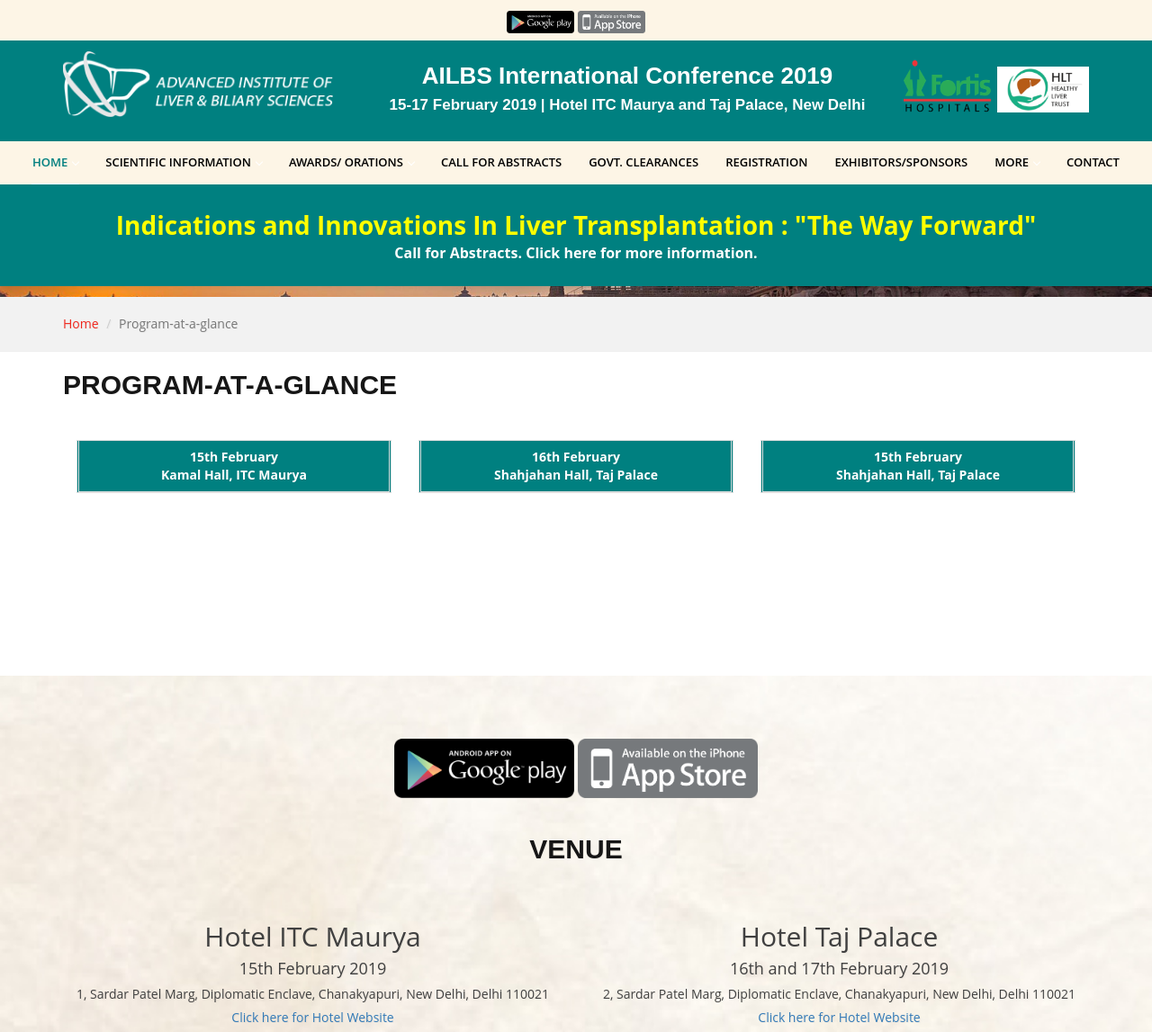
After one commit to dotslash227/ailbs-website, a Django app: page /program-glance in a window 1280 px wide; the page is wider, and only the part inside the window is pictured. The commit adds this page. Shown: the top 1147 px of that part at 90% size. Run offline with Django 3.2, Linux system fonts and the light colour scheme; data that the repository does not hold is empty; some libraries are stand-ins or nearby versions.

Commit message:
program at a glance

```diff
--- /dev/null
+++ b/templates/glance.html
@@ -0,0 +1,78 @@
+{% extends "base.html" %}
+{% block title %}Program-at-a-glance{% endblock title %}
+
+{% block content %}
+<section class="banner inner_banner" style="background-image: url('../../static/img/banner/banner_slide_02.jpg')"></section>
+<!--//END Banner -->
+<!--//END Banner -->
+<div class="breadcrumb_main">
+    <div class="container">
+        <ol class="breadcrumb">
+            <li class="breadcrumb-item"><a href="{% url "web:index" %}">Home</a></li>
+            <li class="breadcrumb-item active">Program-at-a-glance</li>
+        </ol>
+    </div>
+</div>
+
+<section class="content_area">
+    <div class="container">
+        <div class="main_heading clearfix">
+            <h2>Program-at-a-glance</h2>
+        </div>
+        <div class="row">
+            <div class="col-md-12">
+                <div class="col-md-4">
+                    <table class="table table-bordered">
+                        <tbody>
+                            <tr style="background-color:teal; color:white; font-weight: bold;">
+                                <td style="text-align: center;"><b>15th February<br />Kamal Hall, ITC Maurya</b></td>
+                            </tr>
+                            {% for each in a1 %}
+                            {% if forloop.counter|divisibleby:2 %}
+                            <tr style="background-color:teal; color:white;">
+                            {% else %}<tr>{% endif %}
+                                <td><b>{{each.time_range|upper}}</b> - {{each.title}}</td>
+                            </tr>
+                            {% endfor %}
+                        </tbody>
+                    </table>
+                </div>
+                <div class="col-md-4">
+                    <table class="table table-bordered">
+                        <tbody>
+                            <tr style="background-color:teal; color:white; font-weight: bold;">
+                                <td style="text-align: center;"><b>16th February<br />Shahjahan Hall, Taj Palace</b></td>
+                            </tr>
+                            {% for each in a2 %}
+                            {% if forloop.counter|divisibleby:2 %}
+                            <tr style="background-color:teal; color:white;">
+                            {% else %}<tr>{% endif %}
+                                <td><b>{{each.time_range|upper}}</b> - {{each.title}}</td>
+                            </tr>
+                            {% endfor %}
+                        </tbody>
+                    </table>
+                </div>
+                <div class="col-md-4">
+                    <table class="table table-bordered">
+                        <tbody>
+                            <tr style="background-color:teal; color:white; font-weight: bold;">
+                                <td style="text-align: center;"><b>15th February<br />Shahjahan Hall, Taj Palace</b></td>
+                            </tr>
+                            {% for each in a3 %}
+                            {% if forloop.counter|divisibleby:2 %}
+                            <tr style="background-color:teal; color:white;">
+                            {% else %}<tr>{% endif %}
+                                <td><b>{{each.time_range|upper}}</b> - {{each.title}}</td>
+                            </tr>
+                            {% endfor %}
+                        </tbody>
+                    </table>
+                </div>
+            </div>
+        </div>
+    </div>
+</section>
+
+
+{% endblock content %}
--- a/templates/header.html
+++ b/templates/header.html
@@ -50,7 +50,11 @@
                                     <li><a href="/pages/conference-highlights/">Conference Highlights</a></li>
                                     <li><a href="/pages/workshops/">Workshops</a></li>
                                     <li><a href="/pages/symposium/">Symposium</a></li>
-                                    <li><a href="/pages/scientific-program/">Scientific Program</a></li>
+                                    <li><a href="/pages/scientific-program/">Scientific Program</a>
+                                        <ul class="nav-dropdown">
+                                            <li><a href="{% url "web:glance" %}">Program-at-a-glance</a></li>
+                                        </ul>
+                                    </li>
                                     <li><a href="{% url "web:interfac" %}">International Faculty</a></li>
                                     <li><a href="{% url "web:nationalfac" %}">National Faculty</a></li>
                                 </ul>
--- a/web/admin.py
+++ b/web/admin.py
@@ -1,6 +1,6 @@
 from django.contrib import admin
 from .models import HomeSlider, InternationalFaculty, SurgeryFaculty, AnasthesiaFaculty, HepatologyFaculty
-from .models import Downloads, News, Agenda
+from .models import Downloads, News, Agenda15, Agenda16, Agenda17
 from django.db import models
 from django.contrib.flatpages.admin import FlatPageAdmin
 from django.contrib.flatpages.models import FlatPage
@@ -23,7 +23,7 @@
 # Re-register FlatPageAdmin
 admin.site.unregister(FlatPage)
 admin.site.register(FlatPage, FlatPageAdmin)
-admin.site.register(Agenda, CommonAdmin)
+admin.site.register(Agenda15, CommonAdmin)
 admin.site.register(HomeSlider)
 admin.site.register(SurgeryFaculty, CommonAdmin)
 admin.site.register(AnasthesiaFaculty, CommonAdmin2)
--- a/web/apis.py
+++ b/web/apis.py
@@ -2,7 +2,7 @@
 from django.core import serializers
 from django.views.decorators.csrf import csrf_exempt
 from .models import InternationalFaculty, SurgeryFaculty, AnasthesiaFaculty, HepatologyFaculty
-from .models import Downloads, News, Agenda
+from .models import Downloads, News, Agenda15, Agenda16, Agenda17
 
 
 @csrf_exempt
@@ -111,7 +111,7 @@
 
 @csrf_exempt
 def agendaapi(request, day):
-    agenda = Agenda.objects.filter(day=day).order_by("day")
+    agenda = Agenda15.objects.filter(day=day).order_by("day")
     data = []
     for each in agenda:
         record = {
--- a/web/urls.py
+++ b/web/urls.py
@@ -8,6 +8,7 @@
     path('contact', views.contact, name="contact"),
     path('international-faculty', views.interfac, name="interfac"),
     path('national-faculty', views.interfac, name="nationalfac"),
+    path('program-glance', views.programeglance, name="glance"),
     path('apis/international-faculty', apis.internationalFaculty),
     path('apis/surgery-faculty', apis.surgeryFaculty),
     path('apis/hepa-faculty', apis.hepaFaculty),
--- a/web/views.py
+++ b/web/views.py
@@ -1,6 +1,6 @@
 from django.shortcuts import render
 from .models import HomeSlider, InternationalFaculty, SurgeryFaculty, AnasthesiaFaculty, HepatologyFaculty
-from .models import News, Downloads
+from .models import News, Downloads, Agenda15, Agenda16, Agenda17
 
 def index(request):
     slides = HomeSlider.objects.all()
@@ -31,3 +31,12 @@
       "interfac": interfac,
       "surgery": surgery, "anes": anes, "hepa": hepa,
     })
+
+def programeglance(request):
+  agenda15 = Agenda15.objects.all()
+  agenda16 = Agenda16.objects.all()
+  agenda17 = Agenda17.objects.all()
+
+  return render(request, "glance.html", {
+    "a1": agenda15, "a2":agenda16, "a3":agenda17,
+  })
```
Also changed, not shown: web/models.py (+23 -2 lines), web/migrations/0016_auto_20190112_1540.py (added).
